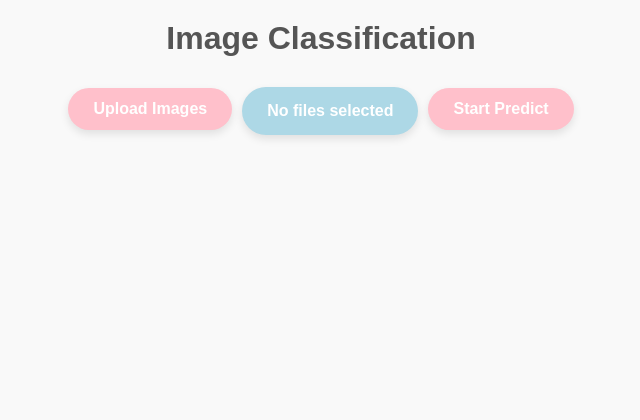
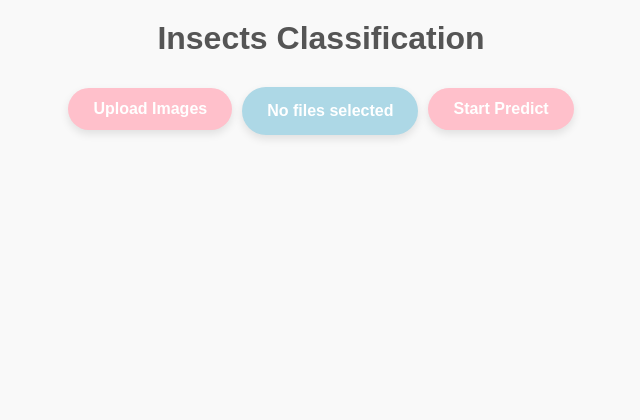
Before and after one commit to ccomoe/Insect-Identification-System, a Flask app: page / in a window 1280 px wide. Shown: the top 420 px of the page, without its empty margins (319-959 px from the left). Run offline with Flask 3, Linux system fonts and the light colour scheme; parts of the project's set-up code (start-up, migrations or seed data) failed here and were passed over.

Commit message:
add: add a icon

```diff
--- a/templates/index.html
+++ b/templates/index.html
@@ -4,7 +4,8 @@
 <head>
     <meta charset="UTF-8">
     <meta name="viewport" content="width=device-width, initial-scale=1.0">
-    <title>Image Classifier</title>
+    <title>Insects Classifier</title>
+    <link rel="icon" href="static/icon/ghost.ico">
     <style>
         body { font-family: Arial, sans-serif; }
         #results { margin-top: 20px; display: flex; flex-wrap: wrap; gap: 20px; }
@@ -17,7 +18,7 @@
 </head>
 
 <body>
-    <h1>Image Classification</h1>
+    <h1>Insects Classification</h1>
     <div id="file-input-container">
         <label for="file-input" class="file-upload-btn">
             <span>Upload Images</span>
```
